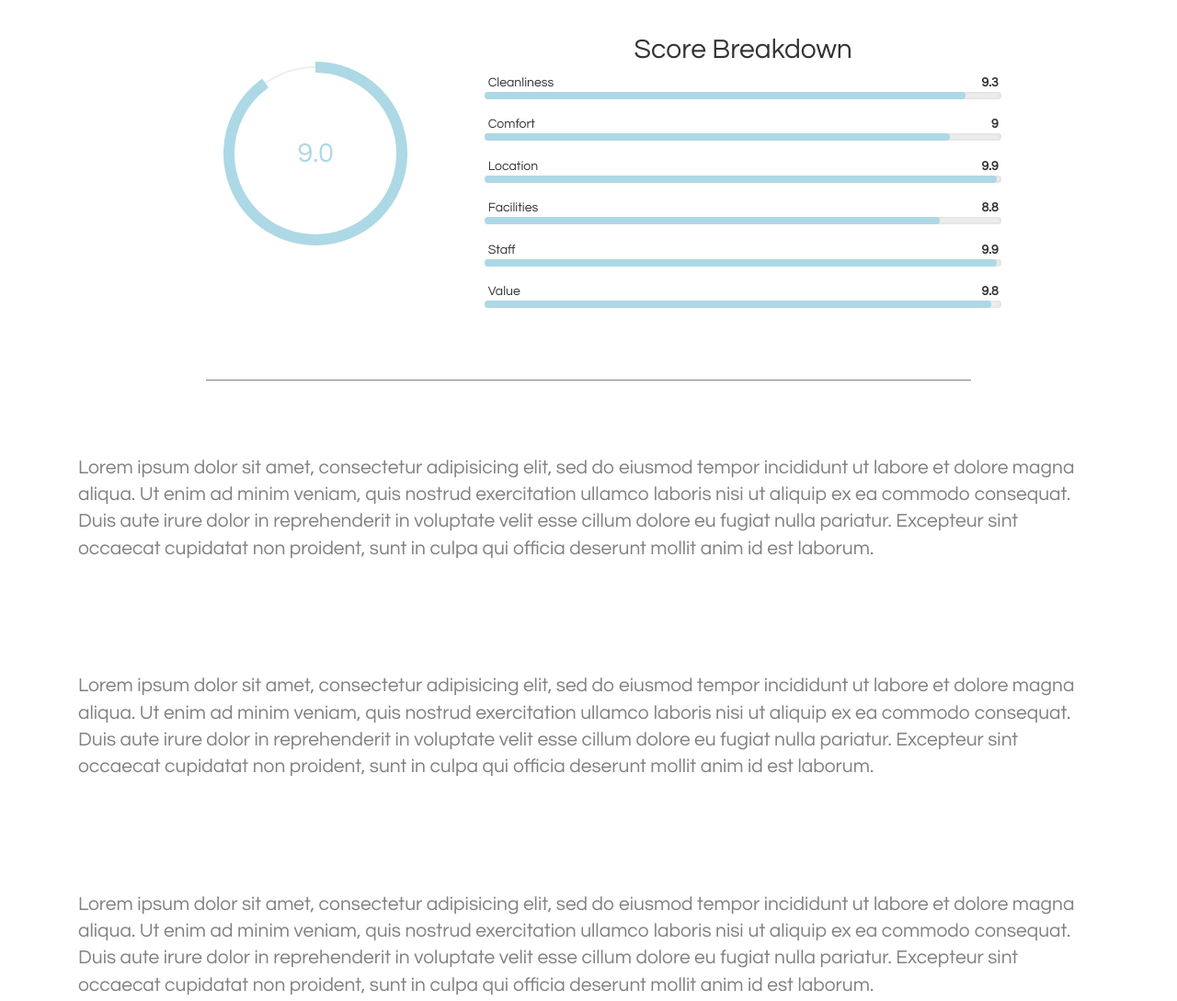
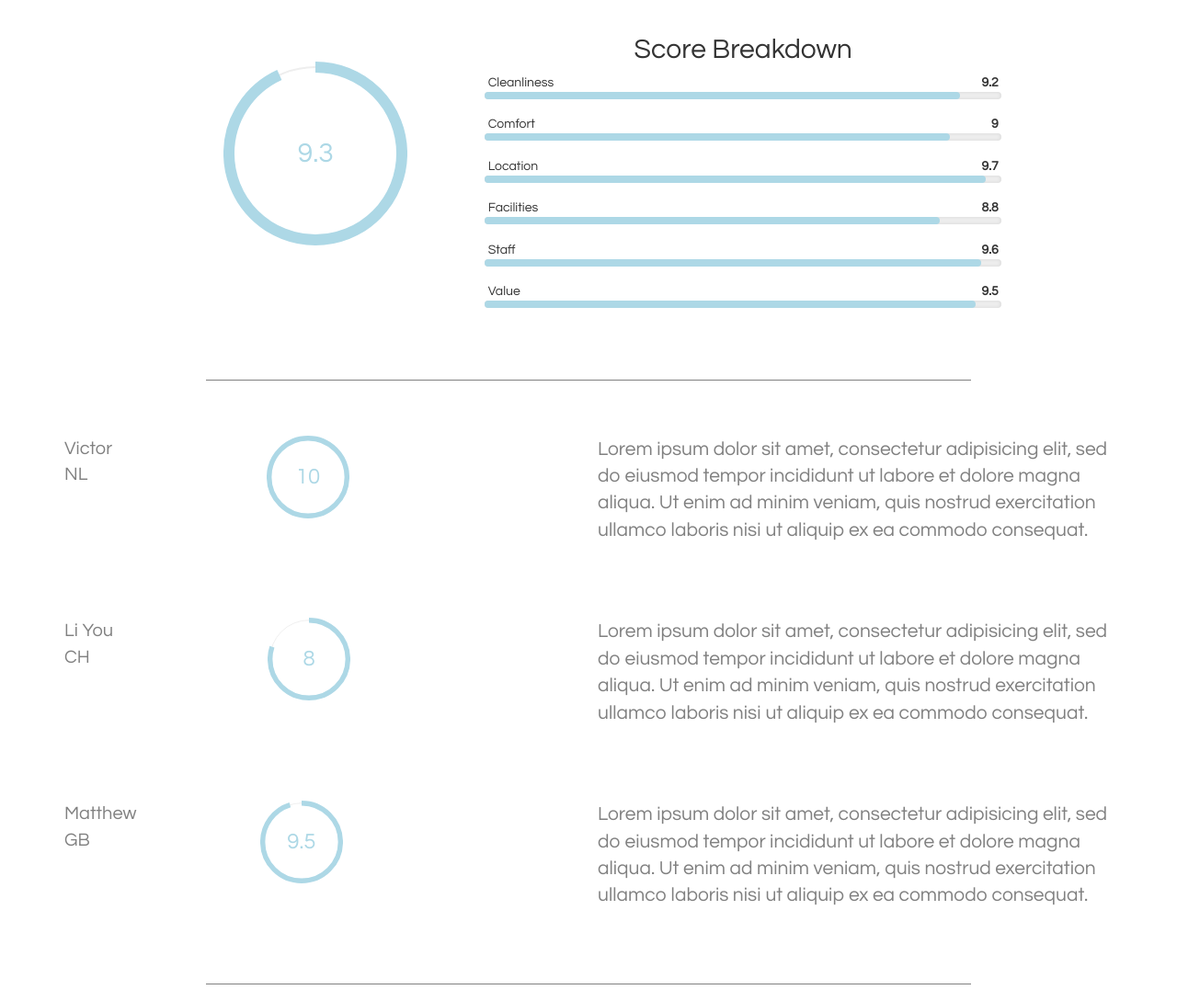
Before and after one commit to LauraXiulan/guesthouse-website, a plain HTML site: page reviews.html in a window 1280 px wide. Shown: the part 1018-2107 px from the top of the page at 92% size. Drawn offline with Linux system fonts and the light colour scheme.

Commit message:
Added reviews section

```diff
--- a/reviews.css
+++ b/reviews.css
@@ -39,6 +39,11 @@ p {
 
 .lead {
 	text-align: left;
+}
+
+.lead1 {
+	text-align: left;
+	padding-bottom: 40px;
 }
 
 hr {
@@ -219,6 +224,8 @@ hr {
 
 /* End Navbar */
 
+/*Score circle*/
+
 #container {
   margin: 20px;
   width: 200px;
@@ -234,6 +241,35 @@ hr {
 	float: left;
 	padding-left: 80px;
 }
+
+#container1 {
+  	width: 90px;
+  	height: 90px;
+  	font-size: 24px;
+  	display: inline-block;
+  	margin-left: 30%;
+  	margin-bottom: 40px;
+}
+
+#container2 {
+  	width: 90px;
+  	height: 90px;
+  	font-size: 24px;
+  	display: inline-block;
+  	margin-left: 30%;
+  	margin-bottom: 40px;
+}
+
+#container3 {
+  	width: 90px;
+  	height: 90px;
+  	font-size: 24px;
+  	display: inline-block;
+  	margin-left: 24%;
+  	margin-bottom: 40px;
+}
+
+/*End Score Circle*/
 
 /*Score breakdown*/
 .score-breakdown {
@@ -345,7 +381,29 @@ hr {
     position: relative;
 }
 
+/*End Score Breakdown*/
 
+/*Reviews*/
+
+.starter-template1 {
+    -webkit-column-count: 2; /* Chrome, Safari, Opera */
+    -moz-column-count: 2; /* Firefox */
+    column-count: 2;
+    padding-bottom: 40px;
+    padding-top: 20px;
+    column-gap: 20px;
+}
+
+.name {
+	float: left;
+	font-size: 20px;
+}
+
+.content-text {
+	float: left;
+	display: inline-block;
+	text-align: right;
+}
 
 /*Footer*/
 @media (max-width: 950px)
--- a/reviews.html
+++ b/reviews.html
@@ -113,10 +113,10 @@
           <div class="score-category cleanliness">
             <div class="score-label clearfix">
               <div class="score-label-text ng-binding">Cleanliness</div>
-              <div class="score-label-value ng-binding">9.3</div>
+              <div class="score-label-value ng-binding">9.2</div>
             </div>
             <div class="score-meter">
-              <span style="width: 93%"></span>
+              <span style="width: 92%"></span>
             </div>
           </div>
           <div class="score-category comfort">
@@ -131,10 +131,10 @@
           <div class="score-category location">
             <div class="score-label clearfix">
               <div class="score-label-text ng-binding">Location</div>
-              <div class="score-label-value ng-binding">9.9</div>
+              <div class="score-label-value ng-binding">9.7</div>
             </div>
             <div class="score-meter">
-              <span style="width: 99%"></span>
+              <span style="width: 97%"></span>
             </div>
           </div>
           <div class="score-breakdown-col2">
@@ -150,19 +150,19 @@
             <div class="score-category staff">
               <div class="score-label clearfix">
                 <div class="score-label-text ng-binding">Staff</div>
-                <div class="score-label-value ng-binding">9.9</div>
+                <div class="score-label-value ng-binding">9.6</div>
               </div>
               <div class="score-meter">
-                <span style="width: 99%"></span>
+                <span style="width: 96%"></span>
             </div>
           </div>
           <div class="score-category value">
             <div class="score-label clearfix">
               <div class="score-label-text ng-binding">Value</div>
-              <div class="score-label-value ng-binding">9.8</div>
+              <div class="score-label-value ng-binding">9.5</div>
             </div>
             <div class="score-meter">
-              <span style="width: 98%"></span>
+              <span style="width: 95%"></span>
             </div>
           </div>
         </div>
@@ -174,41 +174,43 @@
     <!-- Start Reviews -->
     <hr class="hr-standard"><br>
     <div class="container">
-      <div class="starter-template">
+      <div class="starter-template1">
         <section>
-          <p class="lead">Lorem ipsum dolor sit amet, consectetur adipisicing elit, sed do eiusmod
+          <div class="name"><p class="lead1">Victor<br>NL</div>
+          <div id="container1"></div></p>
+          <div class="content-text"><p class="lead">Lorem ipsum dolor sit amet, consectetur adipisicing elit, sed do eiusmod
           tempor incididunt ut labore et dolore magna aliqua. Ut enim ad minim veniam,
           quis nostrud exercitation ullamco laboris nisi ut aliquip ex ea commodo
-          consequat. Duis aute irure dolor in reprehenderit in voluptate velit esse
-          cillum dolore eu fugiat nulla pariatur. Excepteur sint occaecat cupidatat non
-          proident, sunt in culpa qui officia deserunt mollit anim id est laborum.</p>
+          consequat. </p></div>
         </section><br>
       </div>
     </div>
     <div class="container">
-      <div class="starter-template">
+      <div class="starter-template1">
         <section>
-          <p class="lead">Lorem ipsum dolor sit amet, consectetur adipisicing elit, sed do eiusmod
+          <div class="name"><p class="lead1">Li You<br>CH</div>
+          <div id="container2"></div></p>
+          <div class="content-text"><p class="lead">Lorem ipsum dolor sit amet, consectetur adipisicing elit, sed do eiusmod
           tempor incididunt ut labore et dolore magna aliqua. Ut enim ad minim veniam,
           quis nostrud exercitation ullamco laboris nisi ut aliquip ex ea commodo
-          consequat. Duis aute irure dolor in reprehenderit in voluptate velit esse
-          cillum dolore eu fugiat nulla pariatur. Excepteur sint occaecat cupidatat non
-          proident, sunt in culpa qui officia deserunt mollit anim id est laborum.</p>
+          consequat.</p></div>
         </section><br>
       </div>
     </div>
     <div class="container">
-      <div class="starter-template">
+      <div class="starter-template1">
         <section>
-          <p class="lead">Lorem ipsum dolor sit amet, consectetur adipisicing elit, sed do eiusmod
+          <div class="name"><p class="lead1">Matthew<br>GB</div>
+          <div id="container3"></div></p>
+          <div class="content-text"><p class="lead">Lorem ipsum dolor sit amet, consectetur adipisicing elit, sed do eiusmod
           tempor incididunt ut labore et dolore magna aliqua. Ut enim ad minim veniam,
           quis nostrud exercitation ullamco laboris nisi ut aliquip ex ea commodo
-          consequat. Duis aute irure dolor in reprehenderit in voluptate velit esse
-          cillum dolore eu fugiat nulla pariatur. Excepteur sint occaecat cupidatat non
-          proident, sunt in culpa qui officia deserunt mollit anim id est laborum.</p>
+          consequat. </p></div>
         </section><br>
       </div>
     </div>
+    <hr class="hr-standard">
+    <br>
 
     <!--Footer-->
     <!-- Wavy Line <div id="pre-footer">
--- a/reviews.js
+++ b/reviews.js
@@ -4,11 +4,56 @@ var bar = new ProgressBar.Circle(container, {
   duration: 1400,
   color: 'lightblue',
   text: {
-  	value: '9.0'
+  	value: '9.3'
   },
   trailColor: '#eee',
   trailWidth: 1,
   svgStyle: null
 });
 
-bar.animate(0.9);
+bar.animate(0.93);
+
+var bar1 = new ProgressBar.Circle(container1, {
+  strokeWidth: 6,
+  easing: 'easeInOut',
+  duration: 1400,
+  color: 'lightblue',
+  text: {
+  	value: '10'
+  },
+  trailColor: '#eee',
+  trailWidth: 1,
+  svgStyle: null
+});
+
+bar1.animate(1.0);
+
+var bar2 = new ProgressBar.Circle(container2, {
+  strokeWidth: 6,
+  easing: 'easeInOut',
+  duration: 1400,
+  color: 'lightblue',
+  text: {
+  	value: '8'
+  },
+  trailColor: '#eee',
+  trailWidth: 1,
+  svgStyle: null
+});
+
+bar2.animate(0.8);
+
+var bar3 = new ProgressBar.Circle(container3, {
+  strokeWidth: 6,
+  easing: 'easeInOut',
+  duration: 1400,
+  color: 'lightblue',
+  text: {
+  	value: '9.5'
+  },
+  trailColor: '#eee',
+  trailWidth: 1,
+  svgStyle: null
+});
+
+bar3.animate(0.95);
```
Also changed, not shown: images/type_2.png (added).
